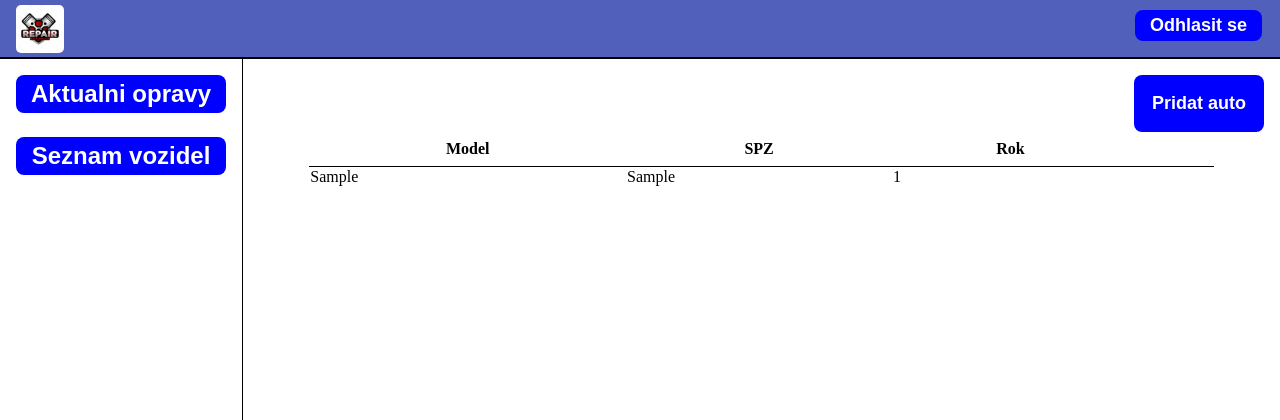
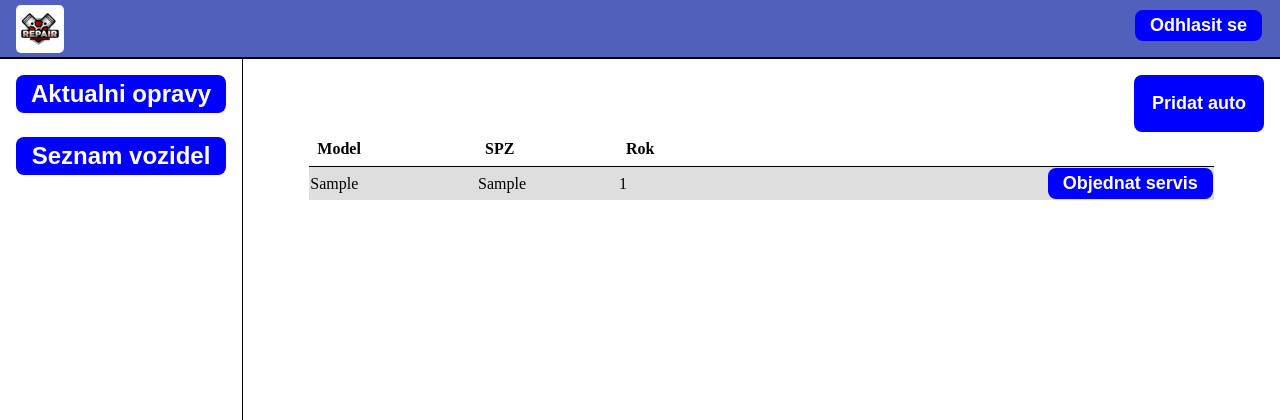
Before and after one commit to Padrition/school_python, a Flask app: page /client/car_list in a window 1280 px wide. Shown: the top 420 px of the page. Run offline with Flask 3, Linux system fonts and the light colour scheme; the visitor is signed in with stand-in values (Sample User, id 1); tables that the repository leaves empty hold one stand-in row (values such as "Sample post").

Commit message:
pridal sumbit k tableu; upravil table aby byl helzky

```diff
--- a/static/css/styles.css
+++ b/static/css/styles.css
@@ -104,11 +104,19 @@ input[type=submit]:active {
     margin-right: auto;
 }
 
-.th_centered_border th {
-    text-align: center;
+.th_border th {
+    text-align: left;
     padding: 8px;
     border-bottom: 1px solid black;
     margin: auto;
+}
+
+.tb_color_even_tr tr:nth-child(even){
+    background-color: rgb(222, 222, 222);
+}
+
+.td_submit{
+    text-align: right;
 }
 
 .error{
--- a/templates/client_carlist.html
+++ b/templates/client_carlist.html
@@ -4,7 +4,7 @@
     <form style="direction: rtl;" action="/client/add_car">
         <input id="add_car" type="submit" value="Pridat auto">
     </form>
-    <table class="tb_center th_centered_border">
+    <table class="tb_center th_border tb_color_even_tr">
         <tr>
             <th>Model</th>
             <th>SPZ</th>
@@ -16,6 +16,7 @@
                 <td>{{ row[0] }}</td> <!--Model-->
                 <td>{{ row[1] }}</td> <!--spz-->
                 <td>{{ row[2] }}</td> <!--rok-->
+                <td class="td_submit"><form action=""><input type="submit" value="Objednat servis"></form></td>
             </tr>
         {% endfor %}
     </table>
```
